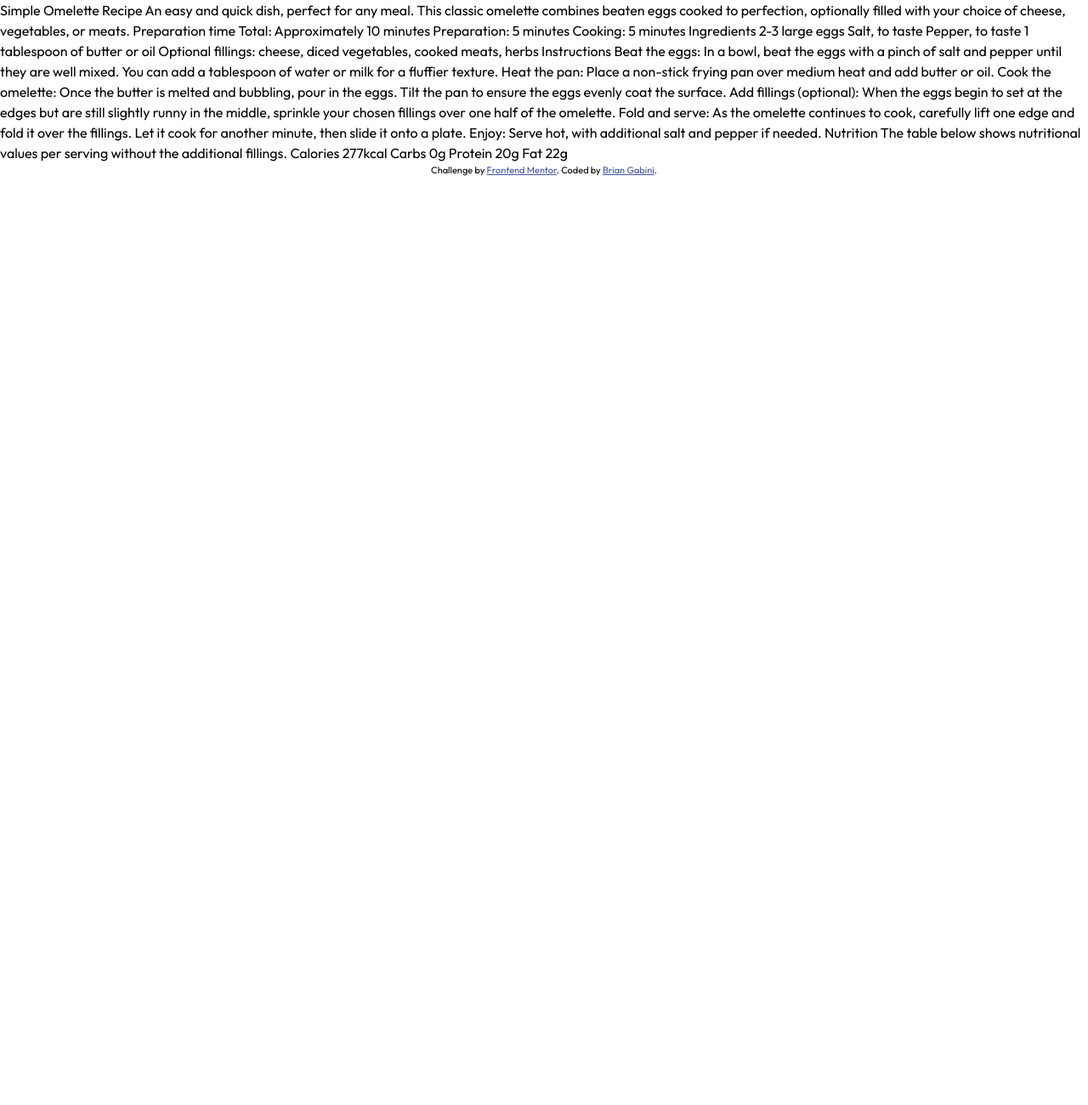
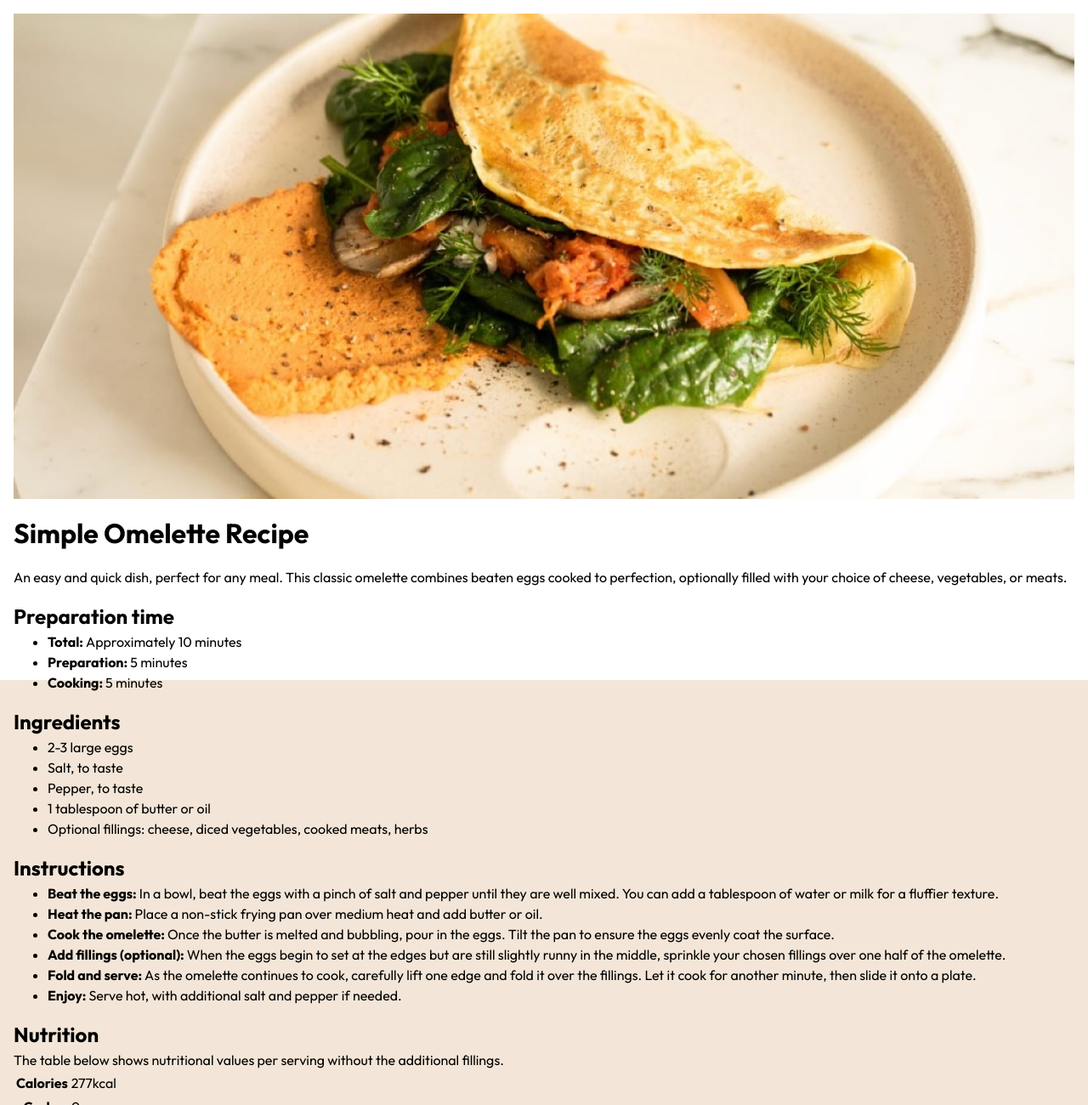
Before and after one commit to briangabini/Frontend-Mentor-Recipe-Page, a plain HTML site: page index.html in a window 1280 px wide. Shown: the top 1300 px of the page at 85% size. Before the commit the page ends 800 px from the top, so only its background shows below. Drawn offline with Linux system fonts and the light colour scheme.

Commit message:
feat: group sections in html

```diff
--- a/index.html
+++ b/index.html
@@ -9,70 +9,111 @@
 
   <title>Frontend Mentor | Recipe page</title>
 
-  <!-- Feel free to remove these styles or customise in your own stylesheet 👍 -->
-  <style>
-    .attribution { font-size: 11px; text-align: center; }
-    .attribution a { color: hsl(228, 45%, 44%); }
-  </style>
 </head>
 <body>
 
-  Simple Omelette Recipe
+  <div class="container">
+    <img src="./assets/images/image-omelette.jpeg" alt="Omelette" class="hero-image">
 
-  An easy and quick dish, perfect for any meal. This classic omelette combines beaten eggs cooked
-  to perfection, optionally filled with your choice of cheese, vegetables, or meats.
+    <h1 class="recipe-title">
+      Simple Omelette Recipe
+    </h1>
 
-  Preparation time
+    <p class="recipe-description">
+      An easy and quick dish, perfect for any meal. This classic omelette combines beaten eggs cooked
+      to perfection, optionally filled with your choice of cheese, vegetables, or meats.
+    </p>
 
-  Total: Approximately 10 minutes
-  Preparation: 5 minutes
-  Cooking: 5 minutes
+    <section class="preparation-section">
+        <h2 class="preparation-title">
+            Preparation time
+        </h2>
+        <ul class="preparation-list">
+          <li>
+            <strong>Total: </strong>
+            Approximately 10 minutes
+          </li>
+          <li>
+            <strong>Preparation: </strong>
+            5 minutes
+          </li>
+          <li>
+            <strong>Cooking: </strong>
+            5 minutes
+          </li>
+        </ul>
+    </section>
 
-  Ingredients
+    <section class="ingredients-section">
+        <h2 class="ingredients-title">
+            Ingredients
+        </h2>
+        <ul class="ingredients-list">
+            <li>2-3 large eggs</li>
+            <li>Salt, to taste</li>
+            <li>Pepper, to taste</li>
+            <li>1 tablespoon of butter or oil</li>
+            <li>Optional fillings: cheese, diced vegetables, cooked meats, herbs</li>
+        </ul>
+    </section>
 
-  2-3 large eggs
-  Salt, to taste
-  Pepper, to taste
-  1 tablespoon of butter or oil
-  Optional fillings: cheese, diced vegetables, cooked meats, herbs
+    <section class="instructions-section">
+      <h2 class="instructions-container">Instructions</h2>
+      <ul class="instructions-list">
+        <li>
+          <strong>Beat the eggs: </strong>
+          In a bowl, beat the eggs with a pinch of salt and pepper until they are well mixed.
+          You can add a tablespoon of water or milk for a fluffier texture.
+        </li>
+        <li>
+          <strong>Heat the pan: </strong>
+          Place a non-stick frying pan over medium heat and add butter or oil.
+        </li>
+        <li>
+          <strong>Cook the omelette: </strong>
+          Once the butter is melted and bubbling, pour in the eggs. Tilt the pan to ensure the eggs evenly coat the surface.
+        </li>
+        <li>
+          <strong>Add fillings (optional): </strong>
+          When the eggs begin to set at the edges but are still slightly runny in the middle, sprinkle your chosen fillings over one half of the omelette.
+        </li>
+        <li>
+          <strong>Fold and serve: </strong>
+          As the omelette continues to cook, carefully lift one edge and fold it over the fillings. Let it cook for another minute, then slide it onto a plate.
+        </li>
+        <li>
+          <strong>Enjoy: </strong>
+          Serve hot, with additional salt and pepper if needed.
+        </li>
+      </ul>
+    </section>
 
-  Instructions
+    <section class="nutrition-section">
+      <h2>Nutrition</h2>
+      <p>The table below shows nutritional values per serving without the additional fillings.</p>
+      <table class="nutrition-table">
+        <tr>
+          <th>Calories</th>
+          <td>277kcal</td>
+        </tr>
+        <tr>
+          <th>Carbs</th>
+          <td>0g</td>
+        </tr>
+        <tr>
+          <th>Protein</th>
+          <td>20g</td>
+        </tr>
+        <tr>
+          <th>Fat</th>
+          <td>22g</td>
+        </tr>
+      </table>
+    </section>
 
-  Beat the eggs: In a bowl, beat the eggs with a pinch of salt and pepper until they are well mixed.
-  You can add a tablespoon of water or milk for a fluffier texture.
-
-  Heat the pan: Place a non-stick frying pan over medium heat and add butter or oil.
-
-  Cook the omelette: Once the butter is melted and bubbling, pour in the eggs. Tilt the pan to ensure
-  the eggs evenly coat the surface.
-
-  Add fillings (optional): When the eggs begin to set at the edges but are still slightly runny in the
-  middle, sprinkle your chosen fillings over one half of the omelette.
-
-  Fold and serve: As the omelette continues to cook, carefully lift one edge and fold it over the
-  fillings. Let it cook for another minute, then slide it onto a plate.
-
-  Enjoy: Serve hot, with additional salt and pepper if needed.
-
-  Nutrition
-
-  The table below shows nutritional values per serving without the additional fillings.
-
-  Calories
-  277kcal
-
-  Carbs
-  0g
-
-  Protein
-  20g
-
-  Fat
-  22g
-
-  <div class="attribution">
+  <!--<div class="attribution">
     Challenge by <a href="https://www.frontendmentor.io?ref=challenge" target="_blank">Frontend Mentor</a>.
     Coded by <a href="https://www.linkedin.com/in/brian-gabini-2b5287170/">Brian Gabini</a>.
-  </div>
+  </div>-->
 </body>
 </html>
--- a/style.css
+++ b/style.css
@@ -109,6 +109,44 @@ p, h1, h2, h3, h4, h5, h6 {
     font-style: normal;
 }
 
+html, body {
+    height: 100%;
+    background-color: white; /* Default background color for mobile screens */
+}
+
 body {
     font-family: 'Outfit', sans-serif;
 }
+
+/* Mobile styles */
+.container {
+    display: flex;
+    flex-direction: column;
+    padding: 16px;
+    gap: 16px;
+    background-color: white;
+    position: absolute;
+    top: 50%;
+    left: 50%;
+    -ms-transform: translate(-50%, -50%);
+    transform: translate(-50%, -50%);
+    width: 100%;
+    height: 100%;
+}
+
+.container > img {
+    width: 100%;
+    height: auto;
+}
+
+/* Media queries for larger screens */
+@media (min-width: 600px) {
+    html, body {
+        background-color: hsl(30, 54%, 90%);
+    }
+}
+
+@media (min-width: 1024px) {
+    .container {
+    }
+}
```
